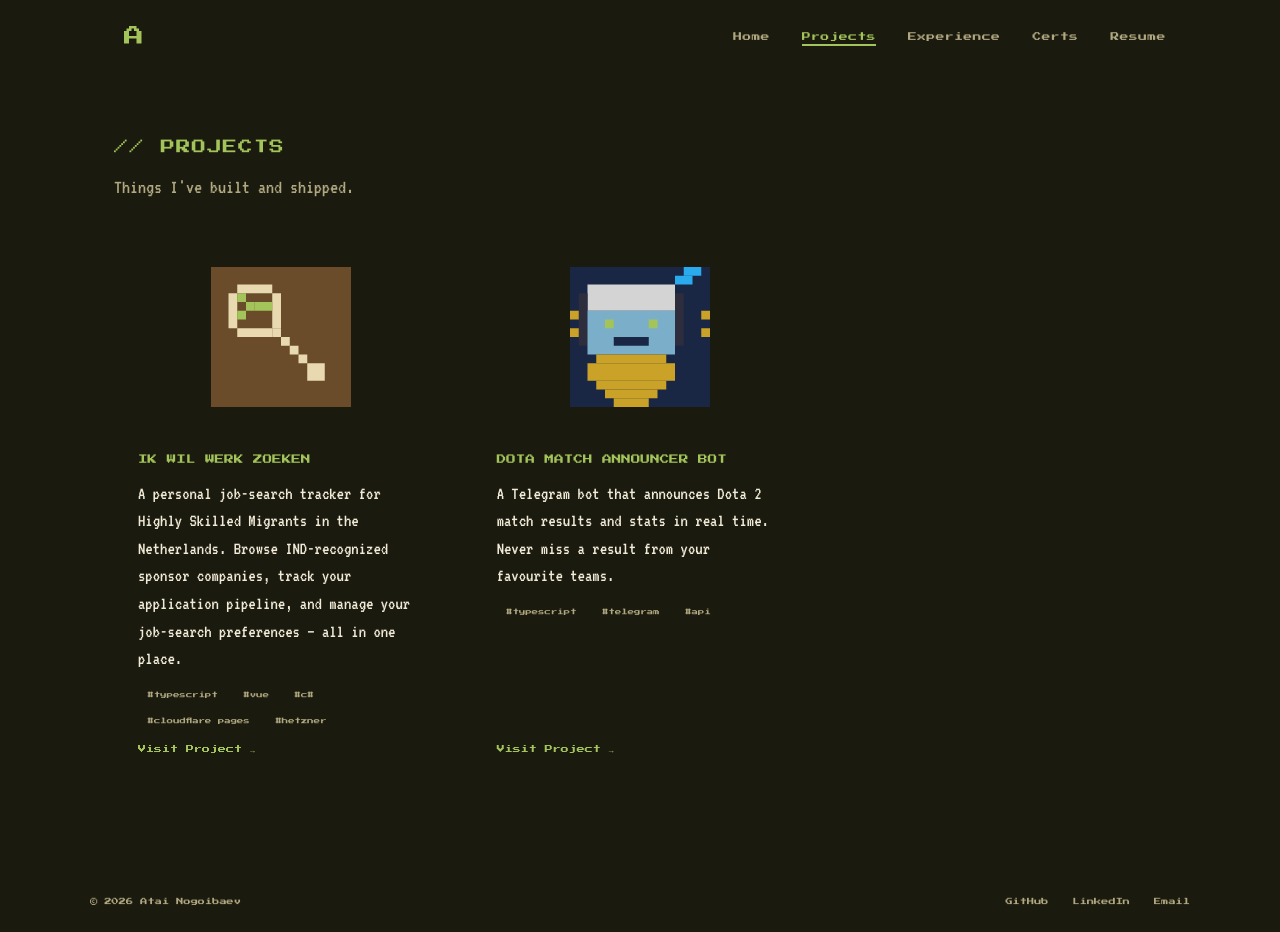
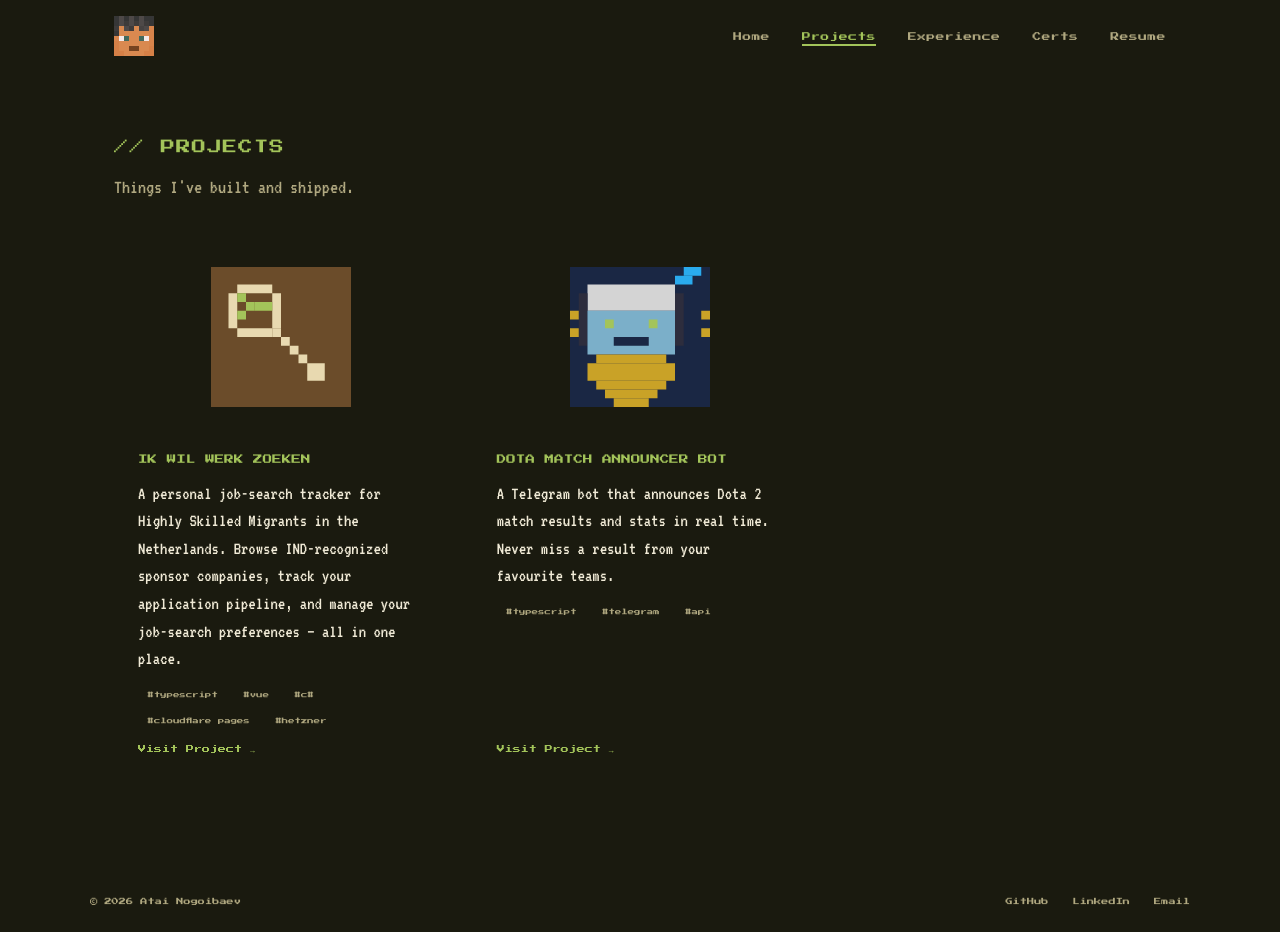
Before and after one commit to aj1daar/portfolio, a Vue app: page /projects in a window 1280 px wide. Built offline with nearby package versions, Linux system fonts and the light colour scheme.

Commit message:
feat: replace navbar logo with minecraft head favicon

```diff
--- a/src/components/NavBar/NavBar.vue
+++ b/src/components/NavBar/NavBar.vue
@@ -7,7 +7,7 @@
         aria-label="Home"
         @mouseenter="setEmotion('surprised')"
         @mouseleave="resetEmotion"
-      >A</RouterLink>
+      ><img src="/favicon.png" alt="Home" class="logo-img" /></RouterLink>
       <ul class="nav-links">
         <li v-for="link in links" :key="link.to">
           <RouterLink
--- a/src/components/NavBar/style.css
+++ b/src/components/NavBar/style.css
@@ -34,6 +34,13 @@
   transform: translate(2px, 2px);
 }
 
+.logo-img {
+  width: 100%;
+  height: 100%;
+  display: block;
+  image-rendering: pixelated;
+}
+
 .nav-links {
   list-style: none;
   margin: 0;
```
